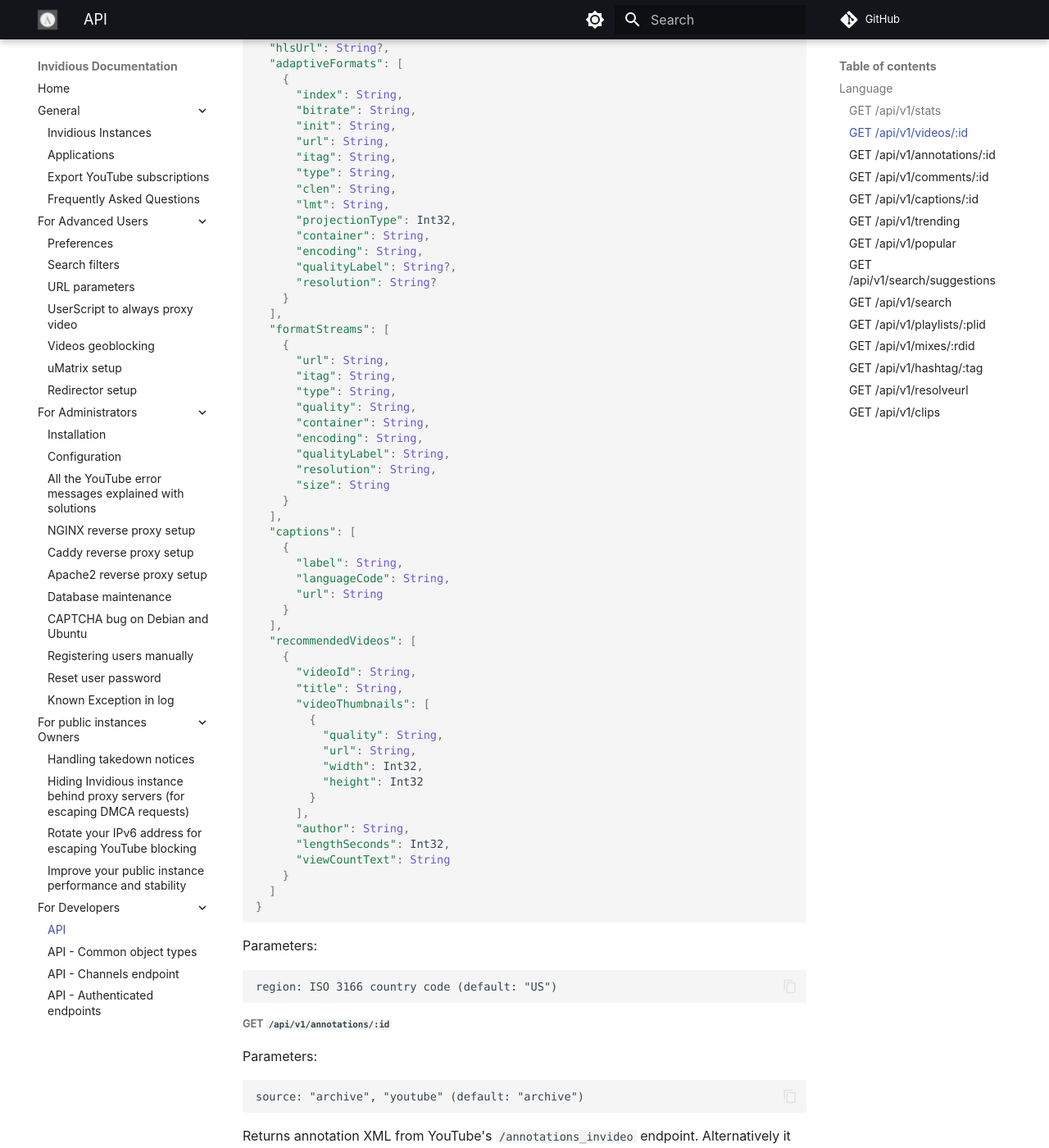
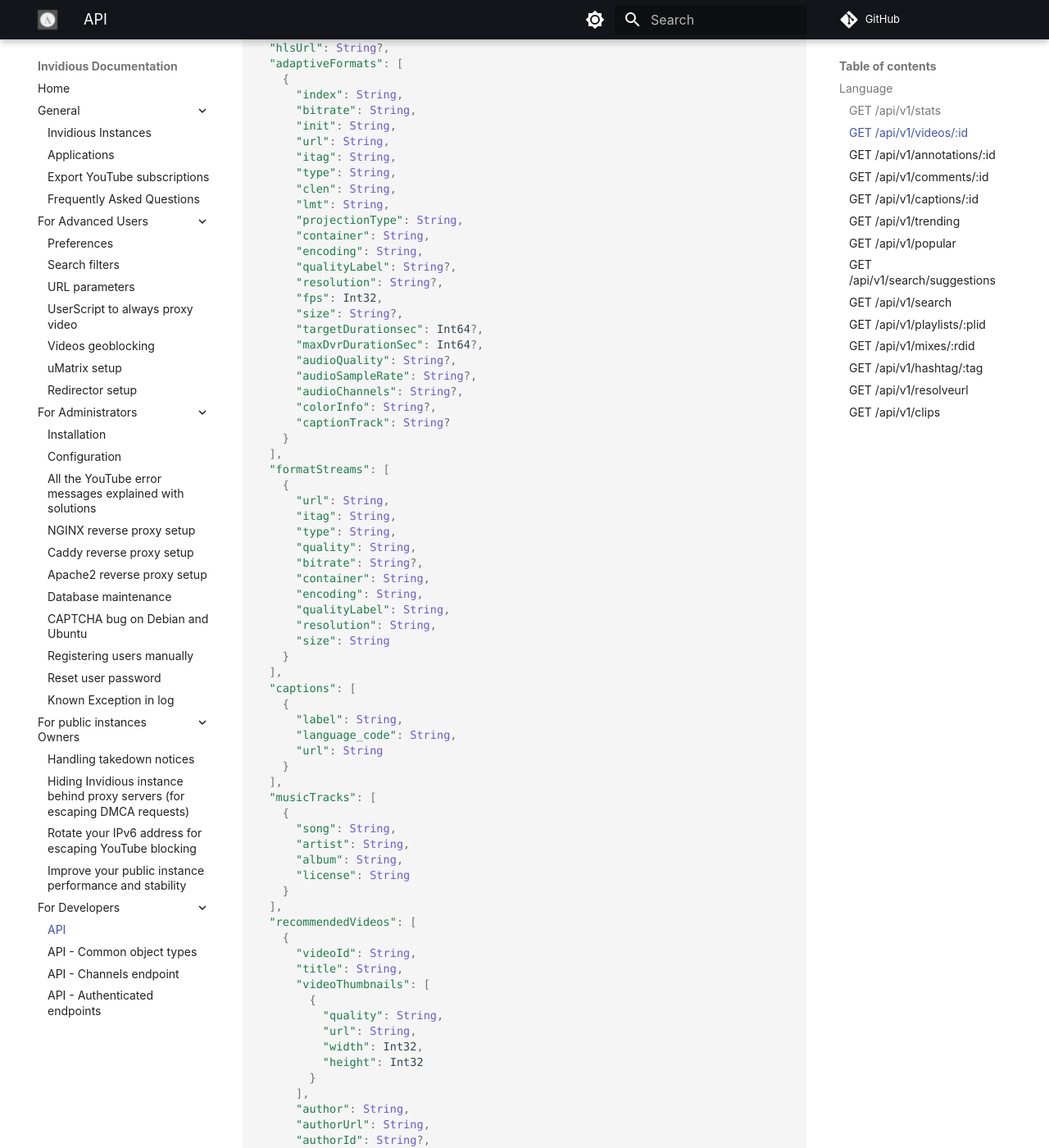
Before and after one commit to iv-org/documentation, an MkDocs documentation site: the page built from docs/api.md, in a window 1280 px wide and 1400 px high, scrolled down 2160 px. Shown: the whole window at 82% size. Built offline with MkDocs 1.6.1 and Material for MkDocs 9.7.7, drawn with Linux system fonts in a browser that asks for light colours; comment, search, counter and statistics services are not loaded; some of the changed text lies outside the part shown.

````diff
--- a/docs/api.md
+++ b/docs/api.md
@@ -117,11 +117,20 @@ All endpoints that return a JSON body support `&hl=LANGUAGE` for translating fie
       "type": String,
       "clen": String,
       "lmt": String,
-      "projectionType": Int32,
+      "projectionType": String,
       "container": String,
       "encoding": String,
       "qualityLabel": String?,
-      "resolution": String?
+      "resolution": String?,
+      "fps": Int32,
+      "size": String?,
+      "targetDurationsec": Int64?,
+      "maxDvrDurationSec": Int64?,
+      "audioQuality": String?,
+      "audioSampleRate": String?,
+      "audioChannels": String?,
+      "colorInfo": String?,
+      "captionTrack": String?
     }
   ],
   "formatStreams": [
@@ -130,6 +139,7 @@ All endpoints that return a JSON body support `&hl=LANGUAGE` for translating fie
       "itag": String,
       "type": String,
       "quality": String,
+      "bitrate": String?,
       "container": String,
       "encoding": String,
       "qualityLabel": String,
@@ -140,8 +150,16 @@ All endpoints that return a JSON body support `&hl=LANGUAGE` for translating fie
   "captions": [
     {
       "label": String,
-      "languageCode": String,
+      "language_code": String,
       "url": String
+    }
+  ],
+  "musicTracks": [
+    {
+      "song": String,
+      "artist": String,
+      "album": String,
+      "license": String
     }
   ],
   "recommendedVideos": [
@@ -157,7 +175,18 @@ All endpoints that return a JSON body support `&hl=LANGUAGE` for translating fie
         }
       ],
       "author": String,
+      "authorUrl": String,
+      "authorId": String?,
+      "authorVerified": Boolean,
+      "authorThumbnails": [
+        {
+          "url": string,
+          "width": Int32,
+          "height": Int32
+        }
+      ],
       "lengthSeconds": Int32,
+      "viewCount":
       "viewCountText": String
     }
   ]
@@ -203,6 +232,8 @@ Returns annotation XML from YouTube's `/annotations_invideo` endpoint. Alternati
 
       "isEdited": Boolean,
       "isPinned": Boolean,
+      "isSponsor": Boolean?,
+      "sponsorIconUrl": String?,
 
       "content": String,
       "contentHtml": String,
@@ -430,6 +461,13 @@ q: String
     videoCount: Int32,
     description: String,
     descriptionHtml: String
+  },
+  {
+    type: "hashtag"
+    title: String,
+    url: String,
+    channelCount: Int32,
+    videoCount: Int32
   }
 ];
 ```
@@ -470,6 +508,7 @@ region: ISO 3166 country code (default: "US")
 
     "videoCount": Int32,
     "viewCount": Int64,
+    "viewCountText": String,
     "updated": Int64,
 
     "videos": [
````
Also changed, not shown: docs/api/channels_endpoint.md (+2 -0 lines), docs/api/common_types.md (+9 -1 lines).
